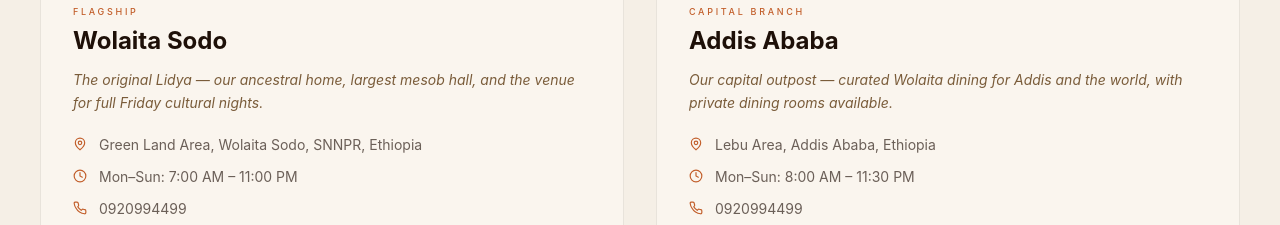
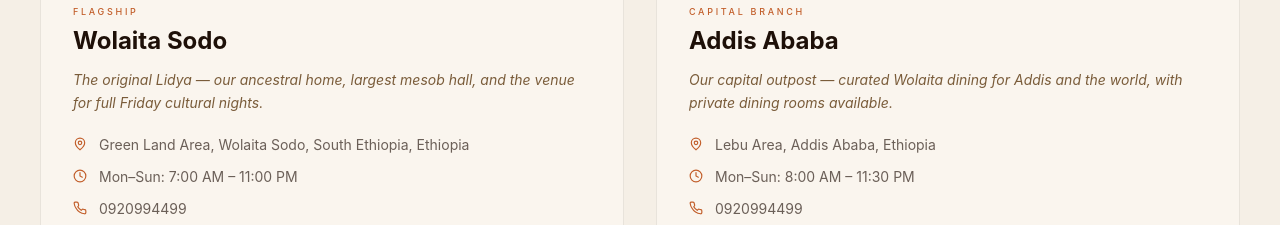
Before and after one commit to Ashenafi-Bancha/lidya-cultural-food-zone, a React (Vite) app: page / in a window 1280 px wide. Shown: the part 8640-8865 px from the top of the page. Built offline with nearby package versions, Linux system fonts and the light colour scheme; a web font is replaced by a local one.

Commit message:
updated the location of the wolaita branch

```diff
--- a/src/app/components/sections/Branches.tsx
+++ b/src/app/components/sections/Branches.tsx
@@ -9,7 +9,7 @@ const BRANCHES = [
   {
     name: "Wolaita Sodo",
     label: "Flagship",
-    address: "Green Land Area, Wolaita Sodo, SNNPR, Ethiopia",
+    address: "Green Land Area, Wolaita Sodo, South Ethiopia, Ethiopia",
     phone: "0920994499",
     email: "letusletalemma@gmail.com",
     hours: "Mon–Sun: 7:00 AM – 11:00 PM",
```
